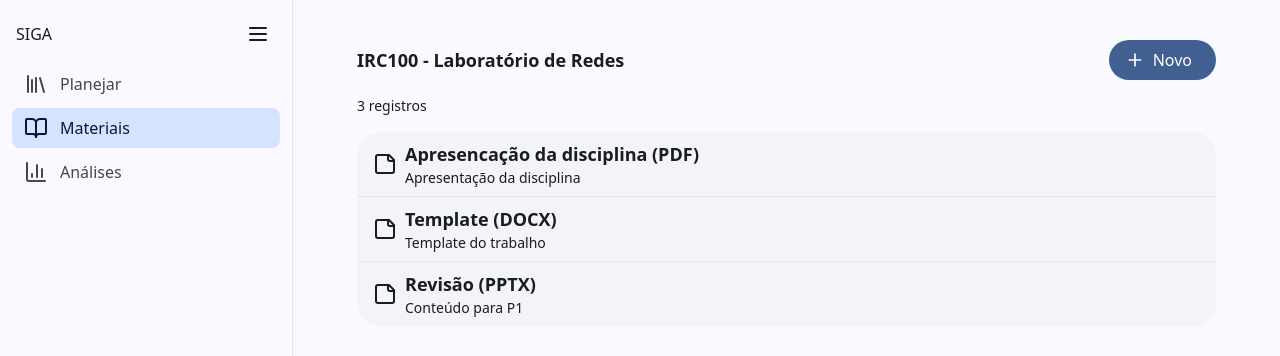
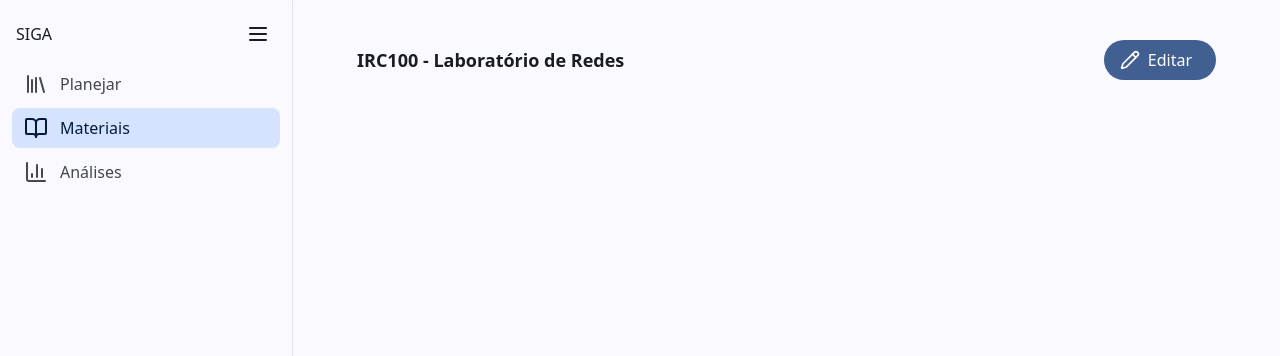
Before and after one commit to gabrielwbenatti/siga-fatec, a React (Vite) app in the folder frontend/: page /home/materials in a window 1280 px wide. Shown: the top 356 px of the page. Built offline with nearby package versions, Linux system fonts and the light colour scheme.

Commit message:
alterado maneira que é feito upload de materiais

```diff
--- a/frontend/src/components/common/SigaInput.tsx
+++ b/frontend/src/components/common/SigaInput.tsx
@@ -1,14 +1,16 @@
 import { InputHTMLAttributes } from "react";
 
 interface SigaInputProps extends InputHTMLAttributes<HTMLInputElement> {
-  label: string;
+  label?: string;
 }
 
 function SigaInput({ label, ...rest }: SigaInputProps) {
   return (
     <>
       <div>
-        <label className="block mb-2 text-sm font-medium">{label}</label>
+        {label && (
+          <label className="block mb-2 text-sm font-medium">{label}</label>
+        )}
         <input
           {...rest}
           className={`px-4 py-2 rounded-lg bg-light-surfaceContainerHighest focus:outline-none ${rest.className}`}
--- a/frontend/src/pages/Home/Materials/index.tsx
+++ b/frontend/src/pages/Home/Materials/index.tsx
@@ -1,50 +1,84 @@
-import { LucidePlus, StickyNote } from "lucide-react";
+import { Pencil, SaveAll, StickyNote } from "lucide-react";
 import SListItem from "../../../components/common/SListItem";
 import SListWrapper from "../../../components/common/wrapper/SListWrapper";
 import SigaFilledButton from "../../../components/common/SigaFilledButton";
 import SigaTitleBar from "../../../components/common/SigaTitleBar";
-import { useNavigate } from "react-router-dom";
 import ContentWrapper from "../../../components/common/wrapper/SigaContentWrapper";
 import SContainer from "../../../components/common/wrapper/SContainer";
+import { useState } from "react";
+import SigaTextButton from "../../../components/common/SigaTextButton";
+import SigaDropzone from "../components/SigaDropzone";
+import { ClassMaterial } from "../../../types/ClassMaterial";
+import SigaInput from "../../../components/common/SigaInput";
 
 function MaterialsPage() {
-  const items = [
-    {
-      title: "Apresencação da disciplina (PDF)",
-      desc: "Apresentação da disciplina",
-    },
-    { title: "Template (DOCX)", desc: "Template do trabalho" },
-    { title: "Revisão (PPTX)", desc: "Conteúdo para P1" },
-  ];
-
-  const navigate = useNavigate();
+  const [isEditing, setIsEditing] = useState(false);
+  const [uploadedFiles, setUploadedFiles] = useState<ClassMaterial[]>([]);
 
   const handleNewButtonClick = () => {
-    navigate("/home/materials/create");
+    setIsEditing(false);
+  };
+  const handleCancelClick = () => setIsEditing(false);
+  const handleEditButtonClick = () => setIsEditing(true);
+
+  const handleSelectedFiles = (files: File[]) => {
+    if (files) {
+      setUploadedFiles(files);
+    }
   };
 
   return (
     <>
       <ContentWrapper>
         <SigaTitleBar title="IRC100 - Laboratório de Redes">
-          <SigaFilledButton onClick={handleNewButtonClick}>
-            <LucidePlus size={20} /> Novo
-          </SigaFilledButton>
+          {!isEditing && (
+            <>
+              <SigaFilledButton onClick={handleEditButtonClick}>
+                <Pencil size={20} /> Editar
+              </SigaFilledButton>
+            </>
+          )}
         </SigaTitleBar>
 
         <SListWrapper showCount>
-          {items.map((item, index) => (
+          {uploadedFiles.map((file, index) => (
             <SListItem key={index}>
               <SContainer className="flex items-center gap-2 w-full">
                 <StickyNote />
-                <SContainer className="flex flex-col">
-                  <h3 className="font-semibold text-lg">{item.title}</h3>
-                  <span className="text-sm">{item.desc}</span>
+                <SContainer className="flex flex-col w-full">
+                  <h3 className="font-semibold text-lg">{file.name}</h3>
+                  {isEditing ? (
+                    <SigaInput
+                      className="w-full"
+                      value={file.description}
+                      onChange={(event) => {
+                        file.description = event.currentTarget.value;
+                      }}
+                    />
+                  ) : (
+                    <span>{file.description}</span>
+                  )}
                 </SContainer>
               </SContainer>
             </SListItem>
           ))}
         </SListWrapper>
+
+        {isEditing && (
+          <>
+            <SigaDropzone onFilesSelected={handleSelectedFiles} />
+
+            <SContainer className="flex flex-row gap-2 ">
+              <SigaFilledButton onClick={handleNewButtonClick}>
+                <SaveAll size={20} /> Salvar
+              </SigaFilledButton>
+
+              <SigaTextButton onClick={handleCancelClick}>
+                Cancelar
+              </SigaTextButton>
+            </SContainer>
+          </>
+        )}
       </ContentWrapper>
     </>
   );
--- a/frontend/src/pages/Home/components/SigaDropzone.tsx
+++ b/frontend/src/pages/Home/components/SigaDropzone.tsx
@@ -7,23 +7,21 @@ interface SigaDropzoneProps {
   onFilesSelected: (files: File[]) => void;
 }
 
-function SigaDropzone({
-  paragraphText = "Clique no espaço abaixo ou arraste para realizar o upload",
-  onFilesSelected,
-}: SigaDropzoneProps) {
+function SigaDropzone({ paragraphText, onFilesSelected }: SigaDropzoneProps) {
   const [files, setFiles] = useState<File[]>([]);
 
   const { getRootProps, getInputProps } = useDropzone({
     onDrop(acceptedFiles: File[]) {
-      setFiles(files.concat(acceptedFiles));
-      onFilesSelected(acceptedFiles);
+      let newFiles = files.concat(acceptedFiles);
+      setFiles(newFiles);
+      onFilesSelected(newFiles);
     },
   });
 
   return (
     <>
       <div className="flex flex-col">
-        <p className="mb-4">{paragraphText}</p>
+        {paragraphText && <p className="mb-4">{paragraphText}</p>}
 
         <div
           {...getRootProps()}
--- a/frontend/src/routes/index.tsx
+++ b/frontend/src/routes/index.tsx
@@ -6,8 +6,7 @@ import PlanningPage from "../pages/Home/Planning";
 import MaterialCreatePage from "../pages/Home/Materials/Create";
 
 const router = createBrowserRouter([
-  { path: "/", element: <div>Hello world </div> },
-  { path: "/login", element: <LoginPage /> },
+  { path: "/", element: <LoginPage /> },
   {
     path: "/home",
     element: <HomePage />,
--- /dev/null
+++ b/frontend/src/types/ClassMaterial.ts
@@ -0,0 +1,5 @@
+export interface ClassMaterial {
+  name?: string;
+  description?: string;
+  fileIndex?: number;
+}
```
